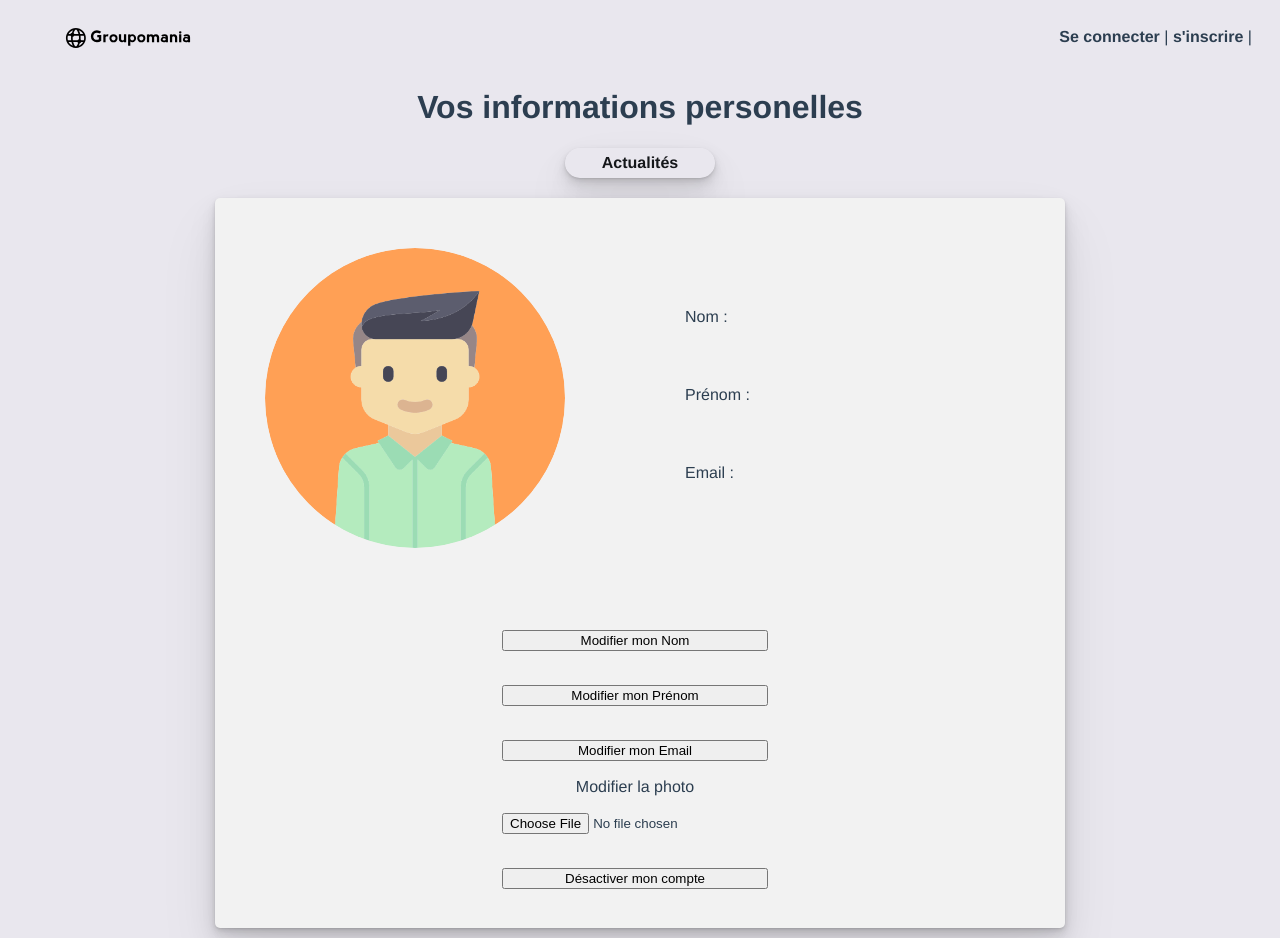
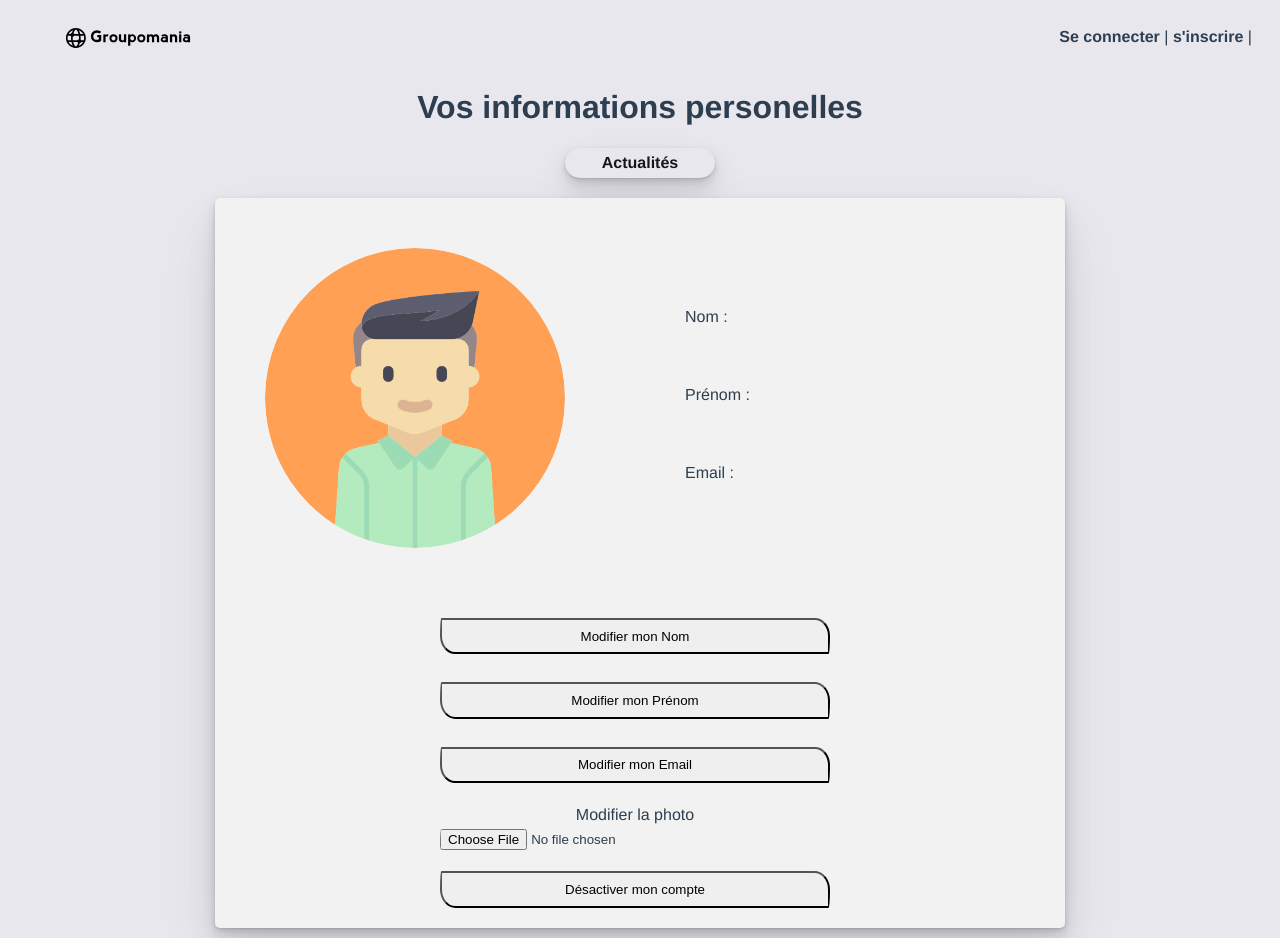
Before and after one commit to Bescore/Openclassrooms_P7, a Vue app: page /compte in a window 1280 px wide. Built offline with nearby package versions, Linux system fonts and the light colour scheme.

Commit message:
stylisation des boutons de la page compte, ce n'est pas encore terminé

```diff
--- a/src/views/compte.vue
+++ b/src/views/compte.vue
@@ -12,9 +12,9 @@
         </div>
         <div class="compte-contains-infos">
             <form class="form-buttons">
-                <input class="form-buttons-btns" type="submit" value="Modifier mon Nom">
-                <input class="form-buttons-btns" type="submit" value="Modifier mon Prénom">
-                <input class="form-buttons-btns" type="submit" value="Modifier mon Email">
+                <input class="form-buttons-btns" type="submit" value="Modifier mon Nom"><br/>
+                <input class="form-buttons-btns" type="submit" value="Modifier mon Prénom"><br/>
+                <input class="form-buttons-btns" type="submit" value="Modifier mon Email"><br/>
                 <label for="img">Modifier la photo</label>
                 <input id="img" class="form-buttons-btns" type="file" accept="image/*">
                 <input class="form-buttons-btns" type="submit" value="Désactiver mon compte">
@@ -91,14 +91,16 @@ align-items: center;
 
 }
 .form-buttons{
-    width:300px;
+    width:400px;
     height: 300px;
 
     display: flex;
     flex-direction: column;
 }
 .form-buttons-btns{
-    margin:17px;
+    margin:5px;
+    border-radius:10px 100px / 120px;
+    height:100px;
 }
 
 
```
